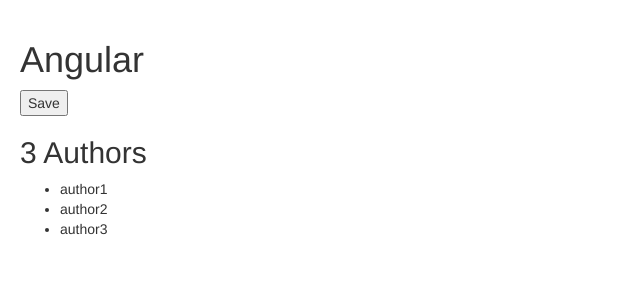
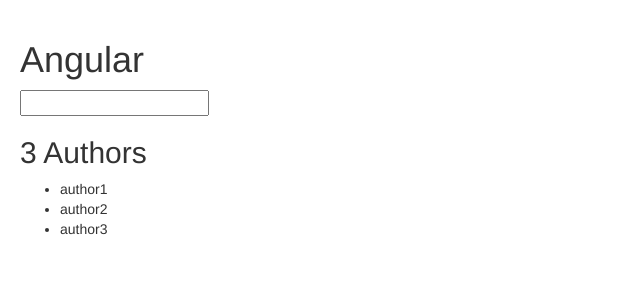
Before and after one commit to esawei/AngularLab, an Angular app: page / in a window 1280 px wide. Shown: the top 300 px of the page, without its empty margins (0-640 px from the left). Built offline with nearby package versions, Linux system fonts and the light colour scheme.

Commit message:
46. Event Filtering

```diff
--- a/src/app/courses.component.ts
+++ b/src/app/courses.component.ts
@@ -4,19 +4,11 @@
 @Component({
     selector: 'courses',
     template: `
-        <div (click)="onDivClicked()">
-            <button (click)="onSave($event)">Save</button>
-        </div>
+        <input (keyup.enter)="onKeyUp()" />
     `
 })
 export class CoursesComponent {
-    onDivClicked() {
-        console.log("Div was clicked.");
-    }
-
-    onSave($event) {
-        $event.stopPropagation();
-
-        console.log("Button was clicked.", $event)
+    onKeyUp() {
+        console.log("ENTER was pressed.");
     }
 }
```
